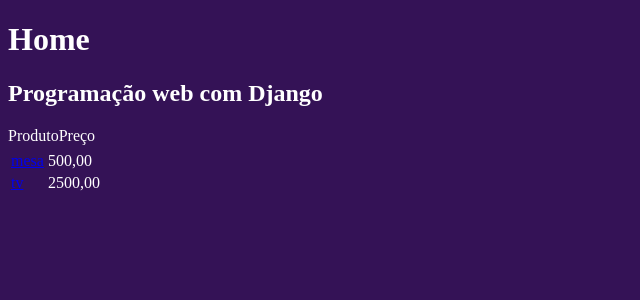
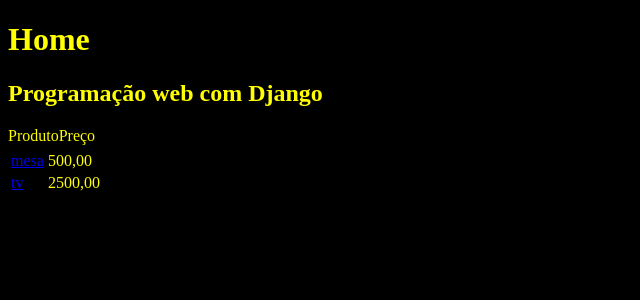
Before and after one commit to m3ndoncas/DjangoTests, a Django app: page / in a window 1280 px wide. Shown: the top 300 px of the page, without its empty margins (0-640 px from the left). Run offline with Django 5.2, Linux system fonts and the light colour scheme; data comes from the database, SQL or seed files in the repository.

Commit message:
feta: incluido novos estilos

```diff
--- a/cursos/static/css/estilos.css
+++ b/cursos/static/css/estilos.css
@@ -1,4 +1,4 @@
 body {
-    background-color: #341256;
-    color: #ffffff;
+    background-color: #000000;
+    color: #ffff00;
 }
--- a/cursos/templates/contato.html
+++ b/cursos/templates/contato.html
@@ -1,10 +1,13 @@
+{% load static %}
 <!DOCTYPE html>
 <html lang="pt-br">
 <head>
     <meta charset="UTF-8">
     <title>Contato</title>
+    <link rel = 'stylesheet' href= "{% static 'css/contato.css' %}">
 </head>
 <body>
   <h1>Contato</h1>
+    <p><a href = "{% url 'index' %}">voltar</a></p>
 </body>
 </html>
```
